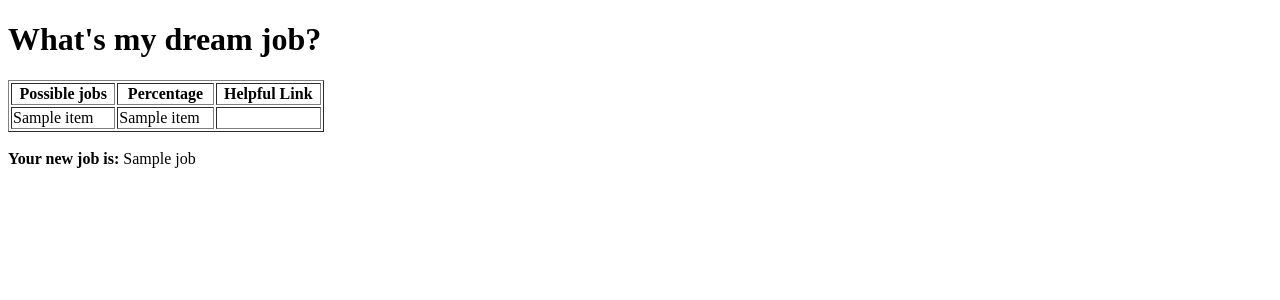
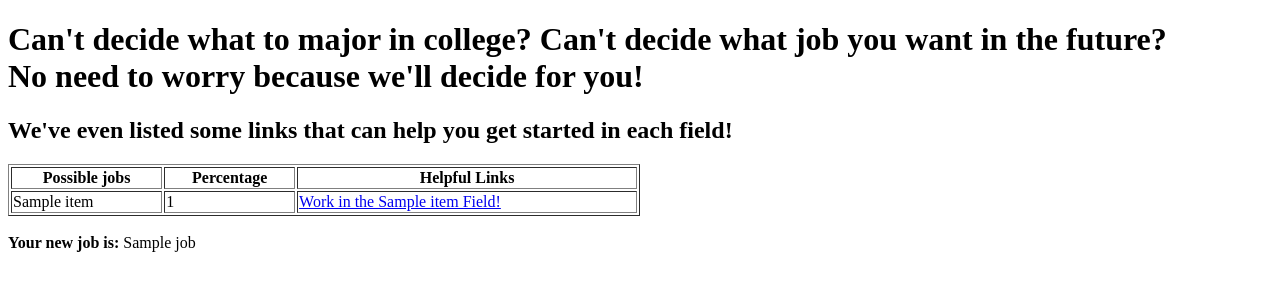
Before and after one commit to ChanYvonne/occu-table, a Flask app: template templates/whatjob.html in a window 1280 px wide. Shown: the top 300 px of the page. Run offline with Flask 2, Linux system fonts and the light colour scheme; the template is opened without the code that fills it: most values are stand-ins (such as "Sample title", 1, 10 or a date in 2020); parts of the project's set-up code (start-up, migrations or seed data) failed here and were passed over.

Commit message:
added helpful links I'M DONE

```diff
--- a/app.py
+++ b/app.py
@@ -15,14 +15,16 @@ with open('occupations.csv','r') as csvfile:
             total_percentage = float(row[1])
         elif row[0] != "Job Class":
             # "Job Class" is the first row, with only headings
-            occupations[row[0]] = float(row[1])
+            occupations[row[0]] = [float(row[1]),str(row[2])]
+
+
 
 def selectOccupation():
     randplace = random.random() * total_percentage
     curplace = 0.0
     last_job = None
     for job in occupations:
-        curplace += occupations[job]
+        curplace += occupations[job][0]
         last_job = job
         if curplace >= randplace:
             return job
--- a/templates/whatjob.html
+++ b/templates/whatjob.html
@@ -6,19 +6,20 @@
   </head>
 
   <body>
-    <h1> What's my dream job? </h1>
+    <h1> Can't decide what to major in college? Can't decide what job you want in the future? <br> No need to worry because we'll decide for you!</h1>
+    <h2>We've even listed some links that can help you get started in each field! </h2>
 
-    <table style="width:25%" border=1>
+    <table style="width:50%" border=1>
       <tr>
 	<th> Possible jobs </th>
 	<th> Percentage </th>
-	<th> Helpful Link </th>
+	<th> Helpful Links </th>
       </tr>
       {% for item in collection %}
       <tr>
 	<td> {{ item }} </td>
-	<td> {{ collection[item] }} </td>
-	<td> </td>
+	<td> {{ collection[item][0] }} </td>
+	<td> <a href = {{ collection[item][1] }}> Work in the {{ item }} Field! </a> </td>
       </tr>
       {% endfor %}
     </table>
```
